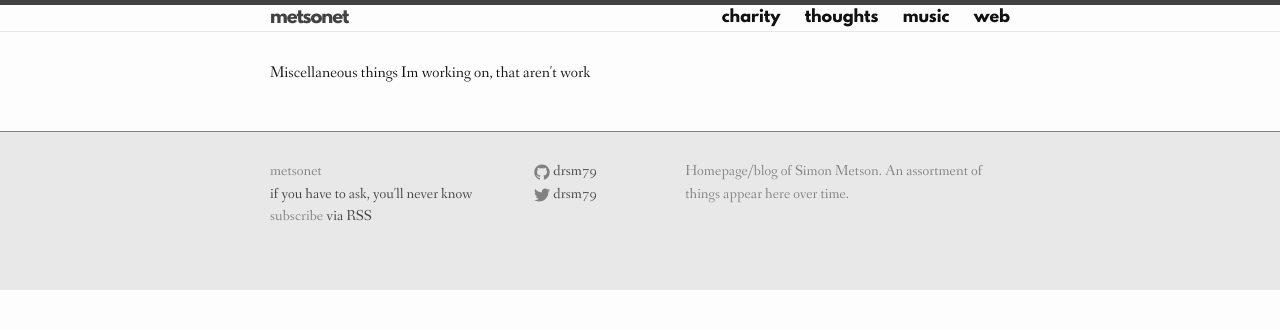
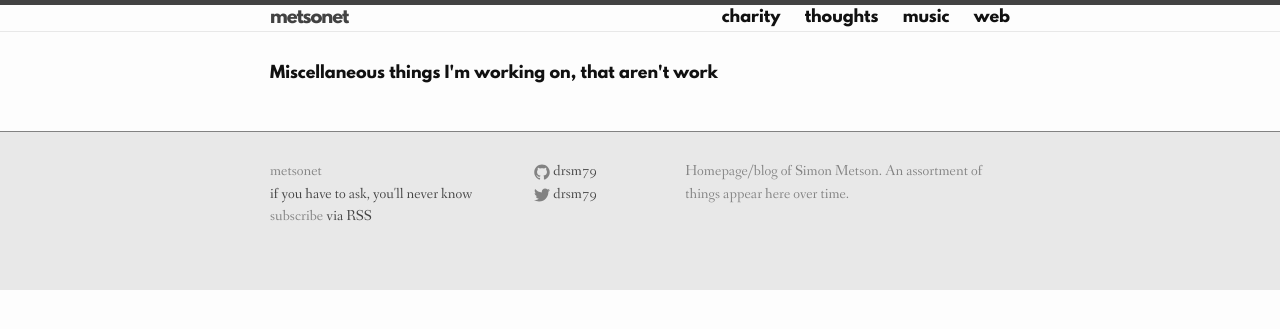
Before and after one commit to drsm79/drsm79.github.com, a Jekyll site: the page built from projects/index.html, in a window 1280 px wide. Shown: the top 329 px of the page. Built offline with Jekyll 4.4.1, drawn with Linux system fonts in a browser that asks for light colours.

Commit message:
Update index.html

```diff
--- a/projects/index.html
+++ b/projects/index.html
@@ -1,11 +1,11 @@
 ---
-title: Projects
+title: "Miscellaneous things I'm working on, that aren't work"
 layout: default
 categories: projects
 ---
 
 <div class="home">
-  <p>Miscellaneous things Im working on, that aren't work</p>
+  <h2>{{ page.title}}</h2>
   <ul class="post-list">
     {% for post in site.categories.projects %}
       <li>
```
